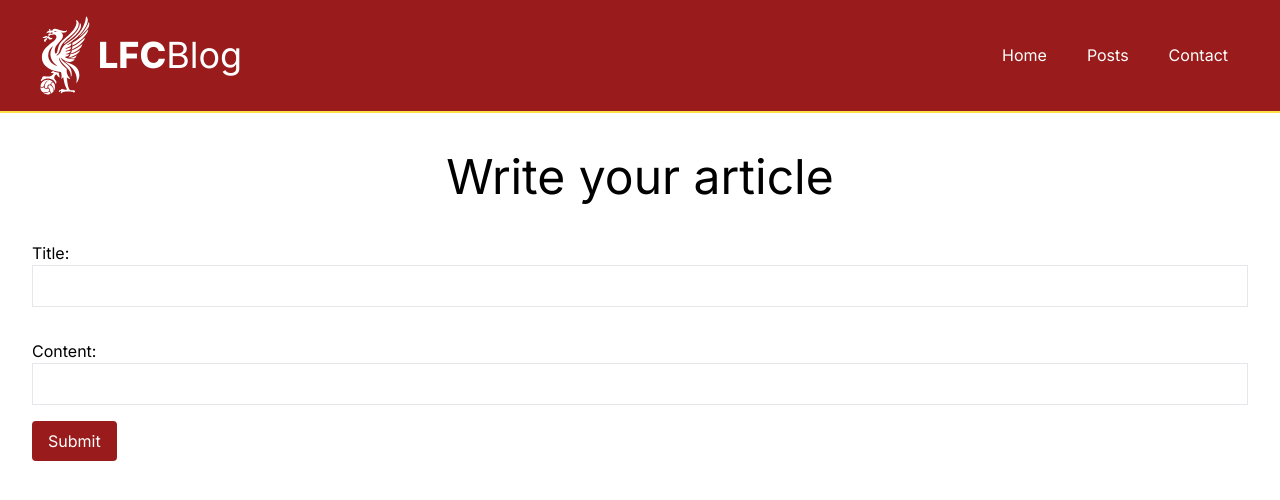
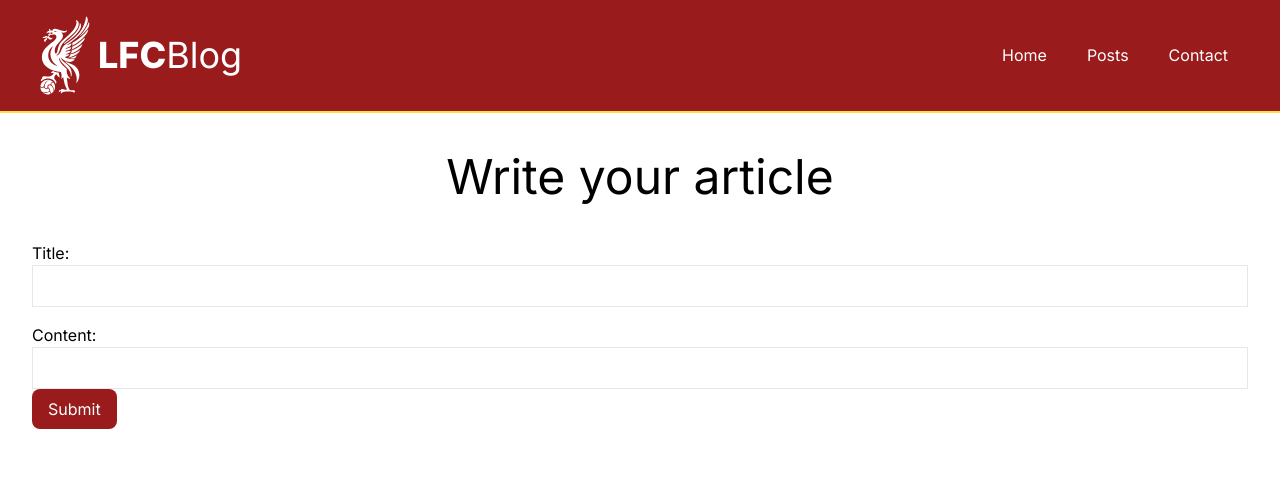
Before and after one commit to Koalaphant/blog-app-next, a Next.js app: page /submit-post in a window 1280 px wide. Shown: the top 500 px of the page. Built offline with nearby package versions, Linux system fonts and the light colour scheme.

Commit message:
improved error handling messages for form submission

```diff
--- a/components/Form/BlogForm.tsx
+++ b/components/Form/BlogForm.tsx
@@ -5,31 +5,50 @@ import React, { useState, ChangeEvent, FormEvent } from "react";
 export default function BlogForm() {
   const [title, setTitle] = useState<string>("");
   const [content, setContent] = useState<string>("");
+  const [error, setError] = useState<string>("");
+  const [success, setSuccess] = useState<string>("");
 
-  // Handler for title input change
   const handleTitleChange = (e: ChangeEvent<HTMLInputElement>) => {
     setTitle(e.target.value);
   };
 
-  // Handler for content input change
   const handleContentChange = (e: ChangeEvent<HTMLInputElement>) => {
     setContent(e.target.value);
   };
 
-  // Handler for form submission
-  const handleSubmit = (e: FormEvent<HTMLFormElement>) => {
+  const handleSubmit = async (e: FormEvent<HTMLFormElement>) => {
     e.preventDefault();
-    // Handle the form submission logic here
-    console.log("Form submitted with title:", title);
-    console.log("Form submitted with content:", content);
 
-    // Clear form after submission
+    try {
+      const response = await fetch("api/posts", {
+        method: "POST",
+        headers: {
+          "Content-Type": "application/json",
+        },
+        body: JSON.stringify({ title, content }),
+      });
+
+      if (!response.ok) {
+        const errorData = await response.json();
+        console.log(errorData.message);
+        setError(errorData.message);
+        throw new Error("Network response was not ok");
+      }
+
+      const result = await response.json();
+      console.log("Form Submitted sucessfully:", result);
+
       setTitle("");
       setContent("");
+      setSuccess("Submitted successfully.");
+    } catch (error) {
+      console.error("Error submitting form:", error);
+    }
   };
 
   return (
-    <form onSubmit={handleSubmit} className="space-y-4 min-w-full px-8">
+    <div className="min-w-full space-y-4  px-8">
+      <form onSubmit={handleSubmit}>
         <div>
           <label htmlFor="title">Title:</label>
           <input
@@ -50,9 +69,21 @@ export default function BlogForm() {
             className="border p-2 w-full"
           />
         </div>
-      <button type="submit" className="bg-red-800 text-white py-2 px-4 rounded">
+        <button
+          type="submit"
+          className="bg-red-800 text-white py-2 px-4 rounded-lg"
+        >
           Submit
         </button>
       </form>
+      {error && (
+        <p className="mt-4 border border-red-800 p-2 text-red-800">{error}</p>
+      )}
+      {success && (
+        <p className="mt-4 border border-green-800 p-2 text-green-800">
+          {success}
+        </p>
+      )}
+    </div>
   );
 }
```
Lines whose indentation alone changed are shown as unchanged.
